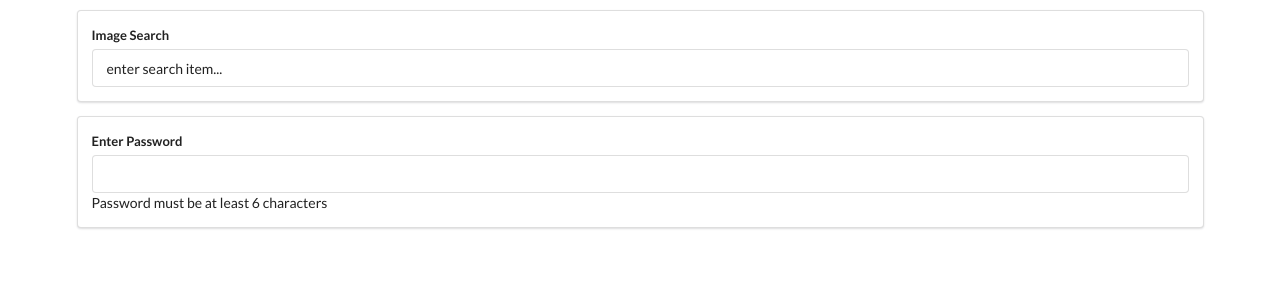
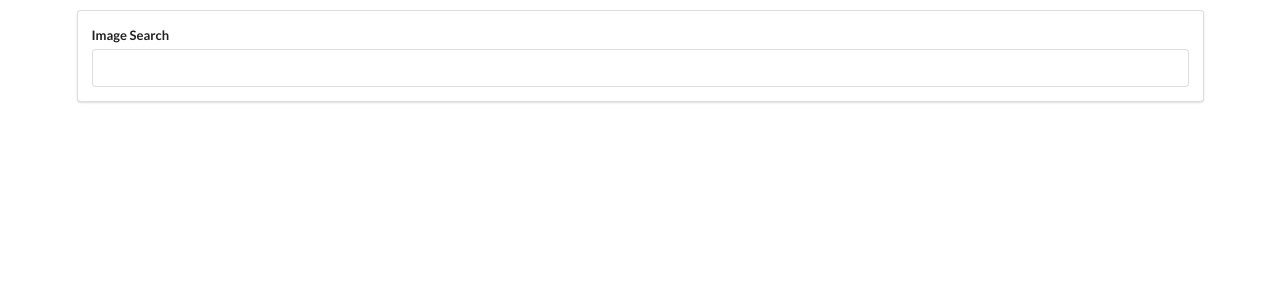
Before and after one commit to OybekKayumov/pics, a React (Create React App) app: page / in a window 1280 px wide. Shown: the top 300 px of the page. Built offline with nearby package versions, Linux system fonts and the light colour scheme.

Commit message:
Solving Context Issue (this - state undefined)

```diff
--- a/src/components/App.js
+++ b/src/components/App.js
@@ -6,12 +6,11 @@ const App = () => {
   return (
     <div className="ui container" style={{ marginTop: '10px'}}>
       <SearchBar>
-
       </SearchBar>
-
-      <Validator></Validator>
     </div>
   )
 };
 
 export default App;
+
+{/* <Validator></Validator> */}
--- a/src/components/SearchBar.js
+++ b/src/components/SearchBar.js
@@ -1,18 +1,23 @@
 import React from "react";
 
 class SearchBar extends React.Component {
-  state = { term: 'enter search item...'}
+  state = { term: ''}
 
+  // onFormSubmit = (e) => {
+  //2
   onFormSubmit(e) {
-    // no refresh all pages when press Enter after input data
+    // no refresh all  pages when press Enter after input data
     e.preventDefault();
 
+    // console.log(this.state.term); //! error
     console.log(this.state.term);
   }
 
   render () {
     return (
-      <div onSubmit={this.onFormSubmit} className="ui segment">
+      // 2
+      <div onSubmit={(e) => this.onFormSubmit(e)} className="ui segment">
+     {/* <div onSubmit={this.onFormSubmit} className="ui segment"> */}
         <form className="ui form">
           <div className="field">
             <label htmlFor="">Image Search</label>
```
